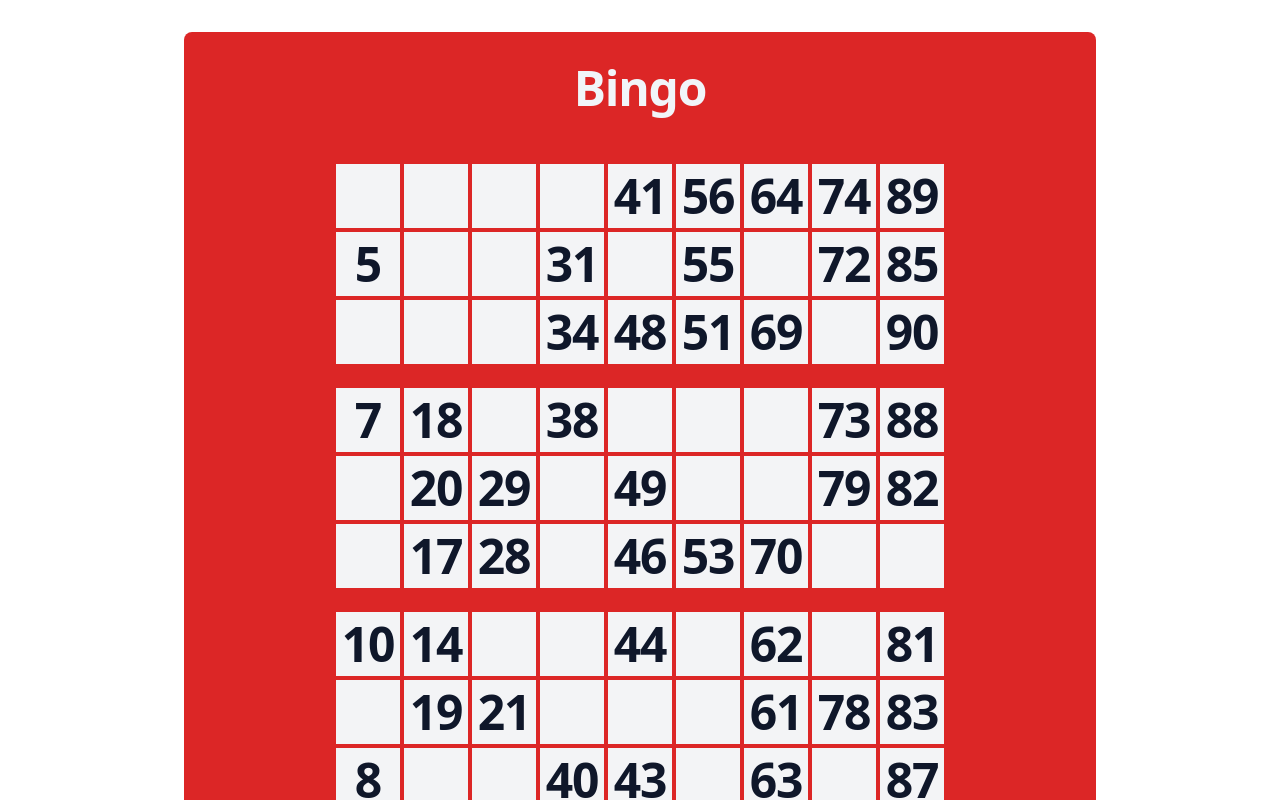
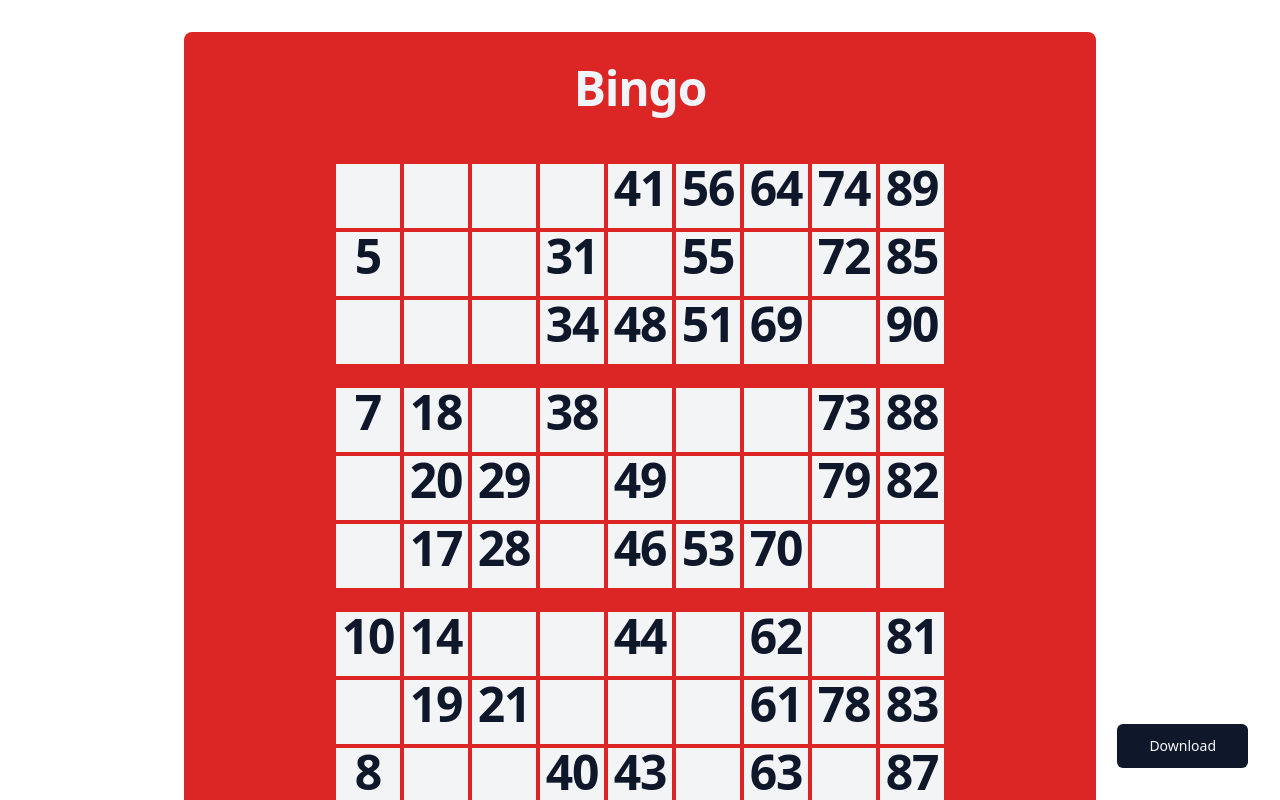
Before and after one commit to jorgecamilowu/bingo, a React (Vite) app: page / in a window 1280 px wide. Shown: the top 800 px of the page. Built offline with nearby package versions, Linux system fonts and the light colour scheme.

Commit message:
implement download feature

```diff
--- a/package.json
+++ b/package.json
@@ -13,6 +13,7 @@
     "@radix-ui/react-slot": "^1.0.2",
     "class-variance-authority": "^0.7.0",
     "clsx": "^2.1.1",
+    "html2canvas": "^1.4.1",
     "lucide-react": "^0.376.0",
     "react": "^18.2.0",
     "react-dom": "^18.2.0",
--- a/src/App.tsx
+++ b/src/App.tsx
@@ -1,14 +1,20 @@
+import { useRef } from "react";
 import "./App.css";
 import { Board } from "./components/ui/Board";
 import { NumberSlot } from "./components/ui/NumberSlot";
 import { Typography } from "./components/ui/Typography";
 import { generateBoard } from "./modules/boardGeneration";
+import { useCapture } from "./modules/download/useCapture";
+import { Button } from "./components/ui/Button";
 
 function App() {
   const boardData = generateBoard();
+  const divRef = useRef<HTMLDivElement>(null);
+  const capture = useCapture(divRef);
 
   return (
-    <div className="flex justify-center">
+    <>
+      <div ref={divRef} className="flex justify-center">
         <div className="w-3/4">
           <Board>
             <div className="flex flex-col gap-8">
@@ -33,6 +39,11 @@ function App() {
           </Board>
         </div>
       </div>
+
+      <Button position="floating" size="lg" onClick={capture}>
+        Download
+      </Button>
+    </>
   );
 }
 
--- a/src/components/ui/Button.tsx
+++ b/src/components/ui/Button.tsx
@@ -25,6 +25,9 @@ const buttonVariants = cva(
         lg: "h-11 rounded-md px-8",
         icon: "h-10 w-10",
       },
+      position: {
+        floating: "fixed bottom-8 right-8",
+      },
     },
     defaultVariants: {
       variant: "default",
@@ -40,11 +43,11 @@ export interface ButtonProps
 }
 
 const Button = React.forwardRef<HTMLButtonElement, ButtonProps>(
-  ({ className, variant, size, asChild = false, ...props }, ref) => {
+  ({ className, variant, size, position, asChild = false, ...props }, ref) => {
     const Comp = asChild ? Slot : "button";
     return (
       <Comp
-        className={cn(buttonVariants({ variant, size, className }))}
+        className={cn(buttonVariants({ variant, size, position, className }))}
         ref={ref}
         {...props}
       />
--- a/src/components/ui/NumberSlot.tsx
+++ b/src/components/ui/NumberSlot.tsx
@@ -7,7 +7,7 @@ interface Props {
 
 export const NumberSlot: FC<Props> = ({ value }) => {
   return (
-    <div className="bg-gray-100 size-16 flex justify-center">
+    <div className="bg-gray-100 size-16 text-center">
       <Typography variant="h1">{value}</Typography>
     </div>
   );
--- /dev/null
+++ b/src/modules/download/useCapture.ts
@@ -0,0 +1,27 @@
+import { RefObject } from "react";
+import html2canvas from "html2canvas";
+
+export function useCapture(ref: RefObject<HTMLDivElement>) {
+  async function capture() {
+    if (ref.current === null) {
+      return;
+    }
+
+    const canvas = await html2canvas(ref.current);
+
+    const dataURL = canvas.toDataURL("[bingo_card]/png");
+
+    const anchor = document.createElement("a");
+    anchor.target = "_blank";
+    anchor.href = dataURL;
+    anchor.download = dataURL;
+
+    document.body.appendChild(anchor);
+
+    anchor.click();
+
+    document.body.removeChild(anchor);
+  }
+
+  return capture;
+}
```
Also changed, not shown: 1 other file (tests, documents, lock files or other folders). Lines whose indentation alone changed are shown as unchanged.
